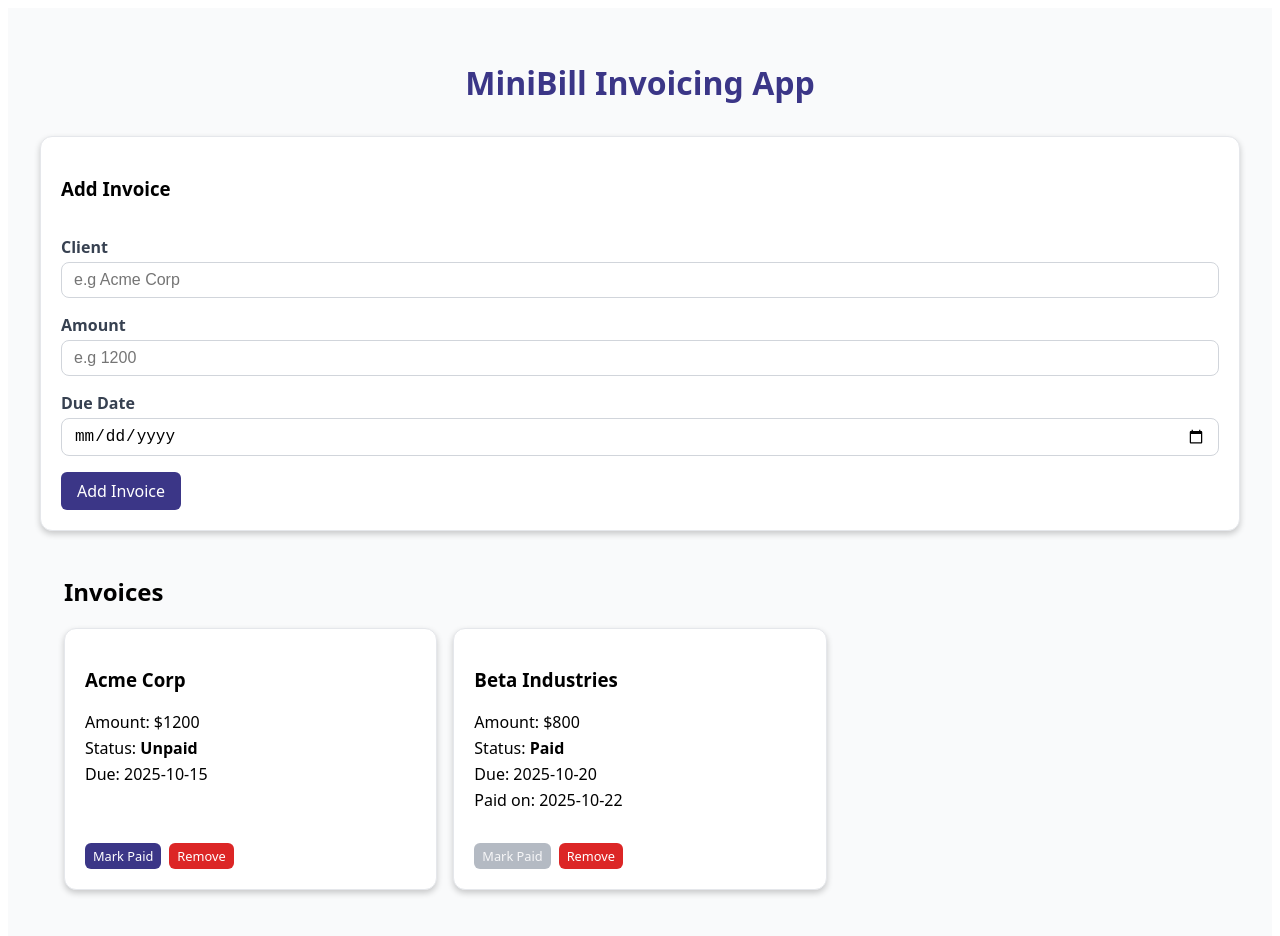
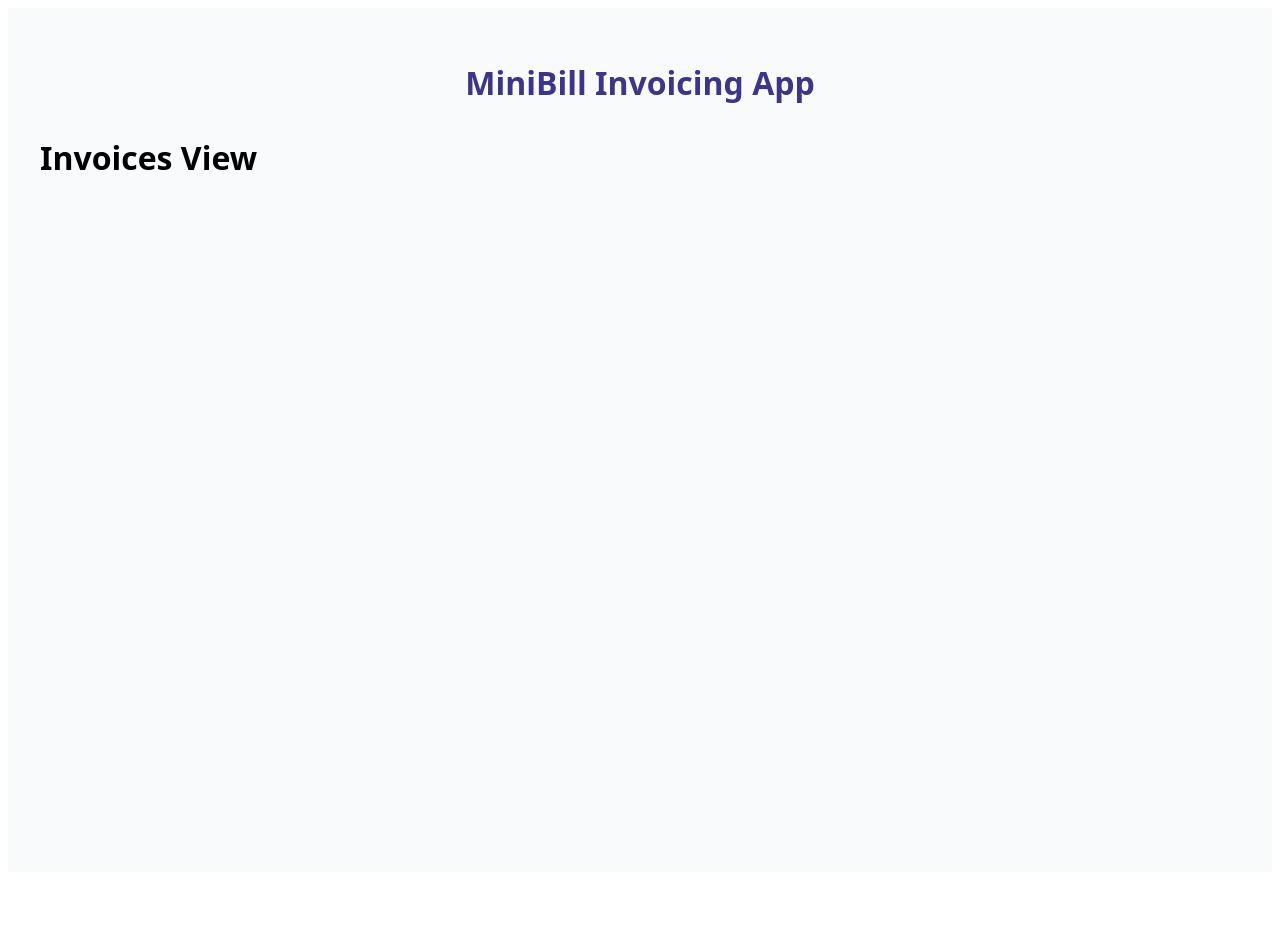
Before and after one commit to frenchie43972/invoice-app, a Vue app in the folder invoice-app/: page /invoices in a window 1280 px wide. Shown: the top 936 px of the page. After the commit the page ends 880 px from the top, so only its background shows below. Built offline with nearby package versions, Linux system fonts and the light colour scheme.

Commit message:
added and wired routes

```diff
--- a/invoice-app/package.json
+++ b/invoice-app/package.json
@@ -11,7 +11,8 @@
   "dependencies": {
     "pinia": "^3.0.3",
     "pinia-plugin-persistedstate": "^4.5.0",
-    "vue": "^3.5.22"
+    "vue": "^3.5.22",
+    "vue-router": "^4.6.3"
   },
   "devDependencies": {
     "@vitejs/plugin-vue": "^6.0.1",
--- a/invoice-app/src/App.vue
+++ b/invoice-app/src/App.vue
@@ -1,13 +1,9 @@
-<script setup>
-import InvoiceList from './components/invoices/InvoiceList.vue';
-import InvoiceForm from './components/invoices/InvoiceForm.vue';
-</script>
+<script setup></script>
 
 <template>
   <main>
     <h1 class="title">MiniBill Invoicing App</h1>
-    <InvoiceForm />
-    <InvoiceList />
+    <router-view />
   </main>
 </template>
 
--- a/invoice-app/src/main.js
+++ b/invoice-app/src/main.js
@@ -2,6 +2,7 @@ import { createApp } from 'vue';
 import { createPinia } from 'pinia';
 import piniaPluginPersistedstate from 'pinia-plugin-persistedstate';
 import App from './App.vue';
+import router from './router';
 
 const app = createApp(App);
 const pinia = createPinia();
@@ -9,4 +10,5 @@ const pinia = createPinia();
 pinia.use(piniaPluginPersistedstate);
 
 app.use(pinia);
+app.use(router);
 app.mount('#app');
--- a/invoice-app/src/views/ClientsView.vue
+++ b/invoice-app/src/views/ClientsView.vue
@@ -0,0 +1 @@
+<template><h1>Client View</h1></template>
--- /dev/null
+++ b/invoice-app/src/views/HomeView.vue
@@ -0,0 +1,15 @@
+<script setup>
+import { useRouter } from 'vue-router';
+import { computed } from 'vue';
+import { useInvoiceStore } from '../stores/invoiceStore';
+import BaseCard from '../components/ui/BaseCard.vue';
+import BaseButton from '../components/ui/BaseButton.vue';
+
+const router = useRouter();
+</script>
+
+<template>
+  <h1>Hi There!</h1>
+</template>
+
+<style scoped></style>
--- a/invoice-app/src/views/InvoicesView.vue
+++ b/invoice-app/src/views/InvoicesView.vue
@@ -0,0 +1 @@
+<template><h1>Invoices View</h1></template>
--- a/invoice-app/src/views/NotFoundView.vue
+++ b/invoice-app/src/views/NotFoundView.vue
@@ -0,0 +1 @@
+<template><h1>Not Found 404</h1></template>
--- a/invoice-app/src/views/ReportsView.vue
+++ b/invoice-app/src/views/ReportsView.vue
@@ -0,0 +1 @@
+<template><h1>Reports View</h1></template>
--- a/invoice-app/src/views/SettingsView.vue
+++ b/invoice-app/src/views/SettingsView.vue
@@ -0,0 +1 @@
+<template><h1>Settings View</h1></template>
```
Also changed, not shown: invoice-app/src/router/index.js (added, +24 -0 lines), 1 other file (tests, documents, lock files or other folders).
